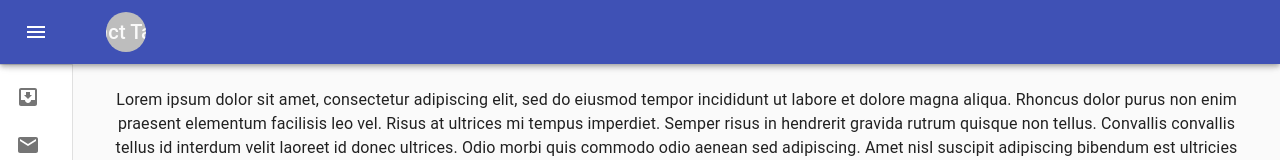
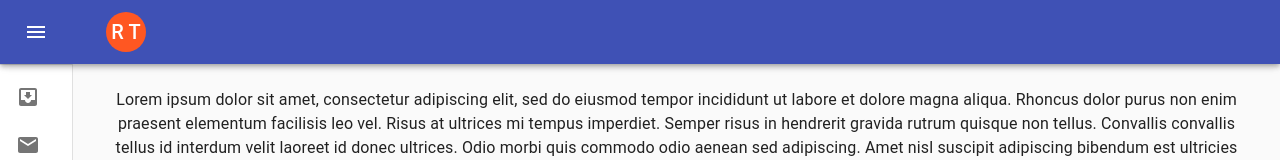
Before and after one commit to aleksejmorozko/react-test-chat, a React (Create React App) app: page / in a window 1280 px wide. Shown: the top 160 px of the page. Built offline with nearby package versions, Linux system fonts and the light colour scheme.

Commit message:
function_2_letter_Avatar

```diff
--- a/src/LetterAvatars.js
+++ b/src/LetterAvatars.js
@@ -28,15 +28,21 @@ function LetterAvatars(props) {
 
   return (
     <Grid container justify="center" alignItems="center">
-      <Avatar className={classes.avatar}>{props.children}</Avatar>
+      <Avatar className={classes.orangeAvatar}>{makeTbut(props.children)}</Avatar>
     </Grid>
   );
 }
 
 function makeTbut(sSt){
   var stBut='';
-  if (sSt.length > 0){
+  var stAr=sSt.split(/\s/);
 
+  if (stAr.length > 1){
+    stAr.forEach(element => {
+      stBut=stBut + ' ' + element[0].toUpperCase();
+    });
+  }else{
+    stBut=sSt[0].toUpperCase();
   }
   return stBut;
 }
```
